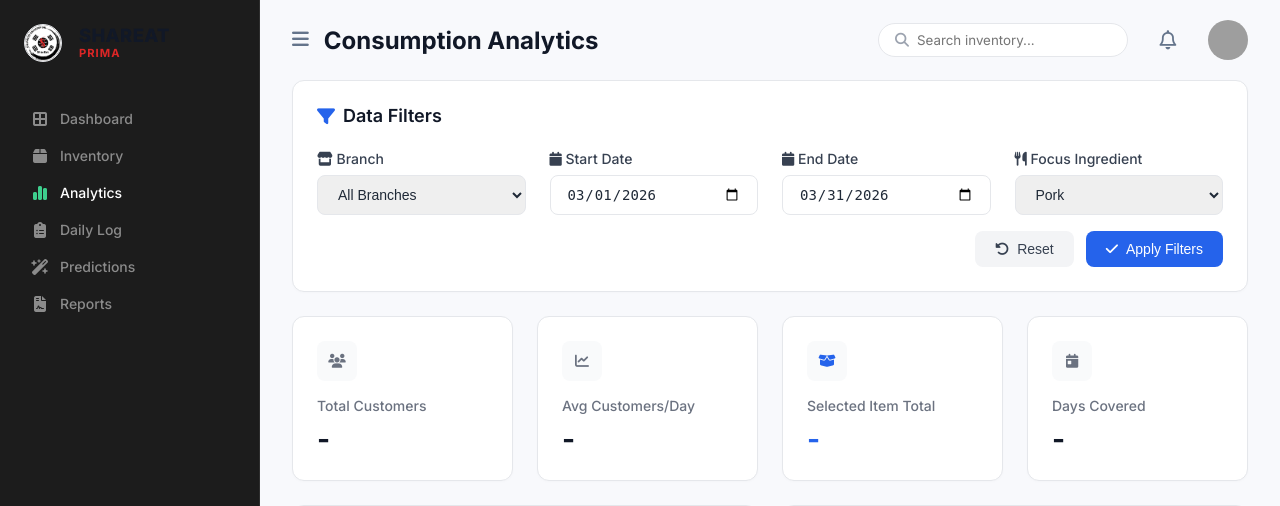
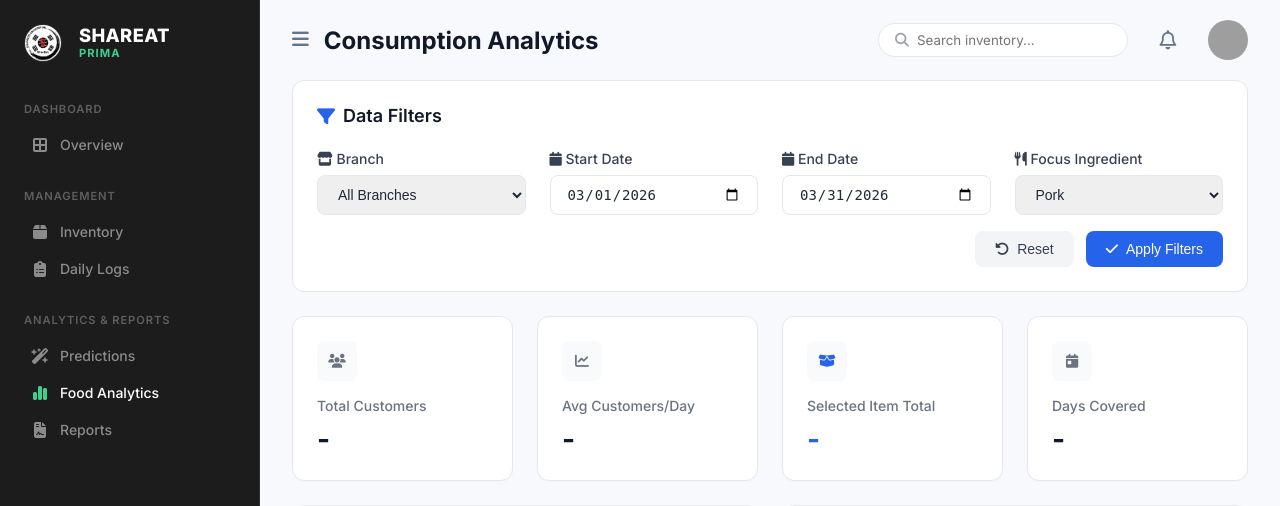
Before and after one commit to excesting/shareitV1, a Flask app: page /analytics in a window 1280 px wide. Shown: the top 506 px of the page. Run offline with Flask 3, Linux system fonts and the light colour scheme; the visitor is signed in with stand-in values (Sample User, id 1); data that the repository does not hold is empty; parts of the project's set-up code (start-up, migrations or seed data) failed here and were passed over; some libraries are stand-ins or nearby versions; grey boxes are pictures that could not be loaded.

Commit message:
Revise sidebar styles and structure in base.html

```diff
--- a/templates/base.html
+++ b/templates/base.html
@@ -34,55 +34,56 @@
 </head>
 <body>
     <div class="app-container">
+
         <aside class="sidebar" id="mainSidebar">
             <div class="sidebar-brand">
                 <div class="brand-logo" style="background: transparent; padding: 0;">
-                    <img src="{{ url_for('static', filename='images/shareat.jpg') }}" alt="Shareat Logo" style="width: 38px; height: 38px; border-radius: 50%; object-fit: cover; border: 1px solid #e5e7eb;">
+                    <img src="{{ url_for('static', filename='images/shareat.jpg') }}" alt="Shareat Logo" style="width: 38px; height: 38px; border-radius: 50%; object-fit: cover; border: 1px solid #2e2e2e;">
                 </div>
 
                 <div class="menu-text">
                     <div style="display: flex; flex-direction: column; margin-left: 5px;">
-                        <span style="font-weight: 800; font-size: 1.15rem; color: #111827; line-height: 1;">SHAREAT</span>
-                        <span style="font-weight: 700; font-size: 0.7rem; color: #dc2626; letter-spacing: 1px; margin-top: 2px;">PRIMA</span>
+                        <span style="font-weight: 800; font-size: 1.15rem; color: #ffffff; line-height: 1;">SHAREAT</span>
+                        <span style="font-weight: 700; font-size: 0.7rem; color: #3ecf8e; letter-spacing: 1px; margin-top: 2px;">PRIMA</span>
                     </div>
                 </div>
             </div>
 
-            <ul class="sidebar-nav">
-                <li>
+            <div class="sidebar-group">
+                <div class="sidebar-heading">Dashboard</div>
+                <div class="sidebar-nav">
                     <a href="/" class="nav-link {% if request.endpoint == 'home' %}active{% endif %}">
-                        <i class="fas fa-border-all"></i> <span class="menu-text">Dashboard</span>
+                        <i class="fas fa-border-all"></i> <span class="menu-text">Overview</span>
                     </a>
-                </li>
-                <li>
+                </div>
+            </div>
+
+            <div class="sidebar-group">
+                <div class="sidebar-heading">Management</div>
+                <div class="sidebar-nav">
                     <a href="/inventory" class="nav-link {% if request.endpoint == 'inventory' %}active{% endif %}">
-                        <i class="fas fa-box"></i>
-                        <span class="menu-text">Inventory</span>
+                        <i class="fas fa-box"></i> <span class="menu-text">Inventory</span>
                     </a>
-                </li>
-                <li>
-                    <a href="/analytics" class="nav-link {% if request.endpoint == 'sales_analytics' %}active{% endif %}">
-                        <i class="fas fa-chart-simple"></i> <span class="menu-text">Analytics</span>
+                    <a href="/daily-log" class="nav-link {% if request.endpoint == 'daily_log' %}active{% endif %}">
+                        <i class="fas fa-clipboard-list"></i> <span class="menu-text">Daily Logs</span>
                     </a>
-                </li>
-                <li>
-                    <a href="/daily-log" class="nav-link {% if request.endpoint == 'daily_log' %}active{% endif %}">
-                        <i class="fas fa-clipboard-list"></i> <span class="menu-text">Daily Log</span>
-                    </a>
-                </li>
-                <li>
+                </div>
+            </div>
+
+            <div class="sidebar-group">
+                <div class="sidebar-heading">Analytics & Reports</div>
+                <div class="sidebar-nav">
                     <a href="/predict" class="nav-link {% if request.endpoint == 'predict_page' %}active{% endif %}">
                         <i class="fas fa-wand-magic-sparkles"></i> <span class="menu-text">Predictions</span>
                     </a>
-                </li>
-                <li>
+                    <a href="/analytics" class="nav-link {% if request.endpoint == 'sales_analytics' %}active{% endif %}">
+                        <i class="fas fa-chart-simple"></i> <span class="menu-text">Food Analytics</span>
+                    </a>
                     <a href="/reports" class="nav-link {% if request.endpoint == 'reports_page' %}active{% endif %}">
                         <i class="fas fa-file-contract"></i> <span class="menu-text">Reports</span>
                     </a>
-                </li>
-            </ul>
-
-
+                </div>
+            </div>
         </aside>
 
         <div class="main-wrapper" id="mainWrapper">
```
